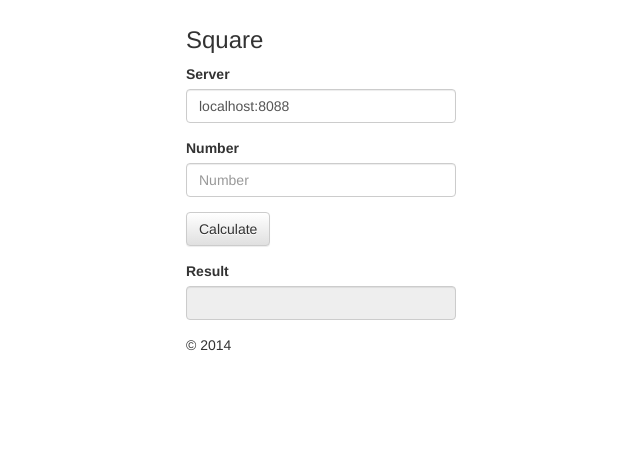
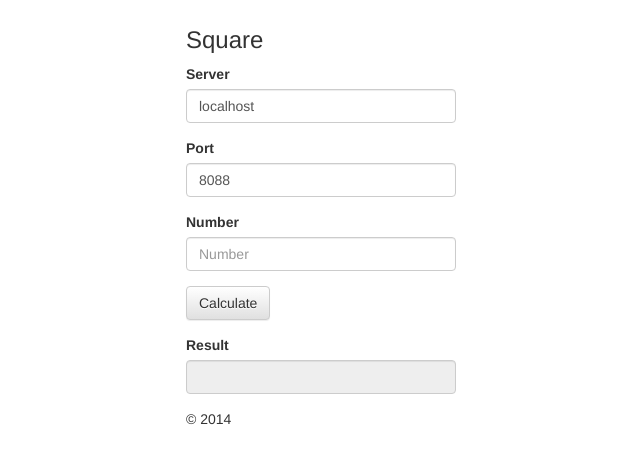
Before and after one commit to tog000/thrift_experiments, a plain HTML site: page js/index.html in a window 1280 px wide. Shown: the part 89-552 px from the top of the page, without its empty margins (169-809 px from the left). Drawn offline with nearby package versions, Linux system fonts and the light colour scheme.

Commit message:
Final changes...

```diff
--- a/js/index.html
+++ b/js/index.html
@@ -36,8 +36,13 @@
 
 					<div class="form-group">
 						<label for="form-server">Server</label>
-						<input name="form-server" type="text" value="localhost:8088" class="form-control" id="server" placeholder="">
+						<input name="form-server" type="text" value="" class="form-control" id="server" placeholder="">
 					</div>
+					<div class="form-group">
+						<label for="form-port">Port</label>
+						<input name="form-port" type="text" value="8088" class="form-control" id="port" placeholder="">
+					</div>
+
 
 					<div class="form-group">
 						<label for="form-number">Number</label>
@@ -72,9 +77,12 @@
 		<script type="text/javascript">
 			jQuery(function(){
 
+
+				jQuery("#server").val(window.location.hostname);
+
 				jQuery("#submit-button").on('click',function(){
 
-					var transport = new Thrift.Transport("http://"+jQuery("#server").val()+"/thrift/mathoperations/");
+					var transport = new Thrift.Transport("http://"+jQuery("#server").val()+":"+jQuery("#port").val()+"/thrift/mathoperations/");
 					var protocol  = new Thrift.Protocol(transport);
 					var client    = new MathOperationsClient(protocol);
 
```
Also changed, not shown: 1 other file.
